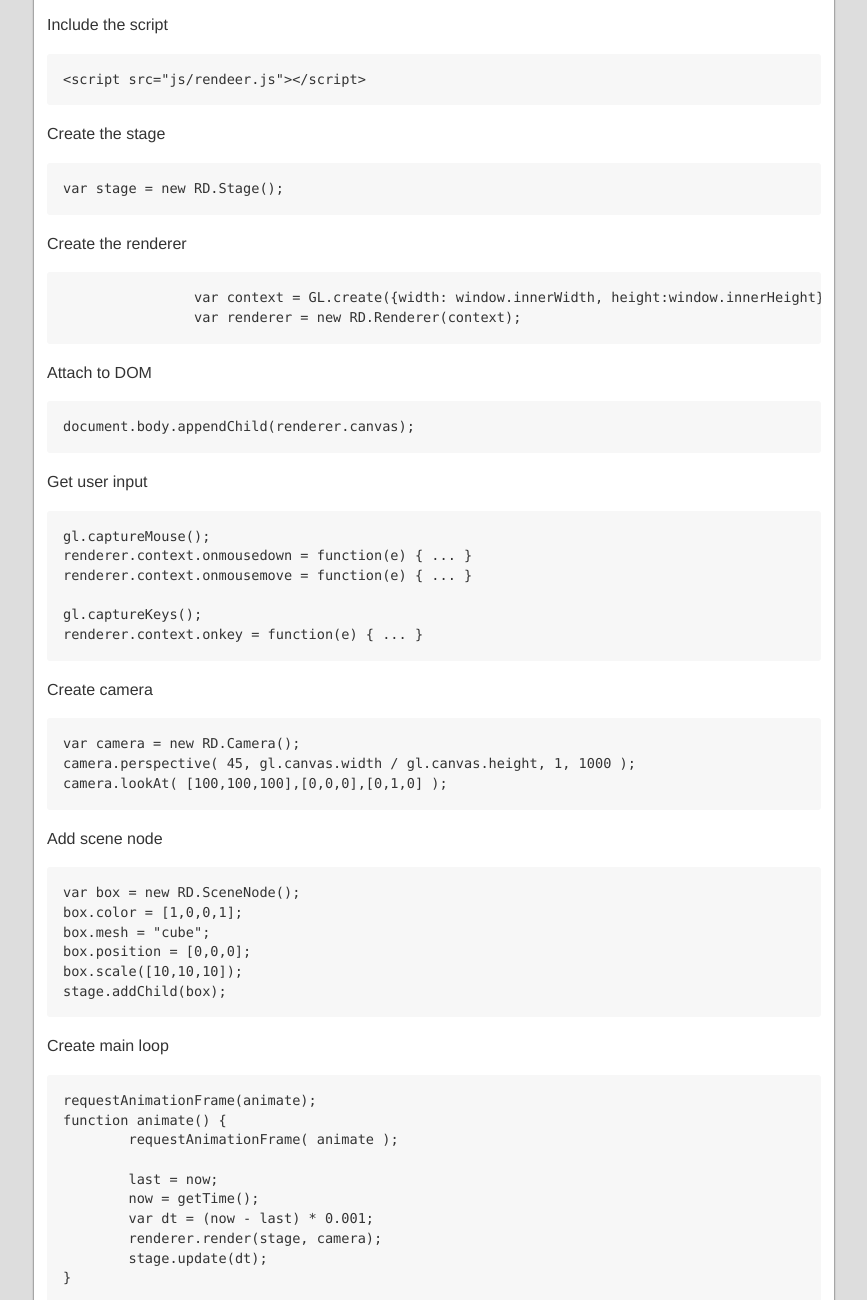
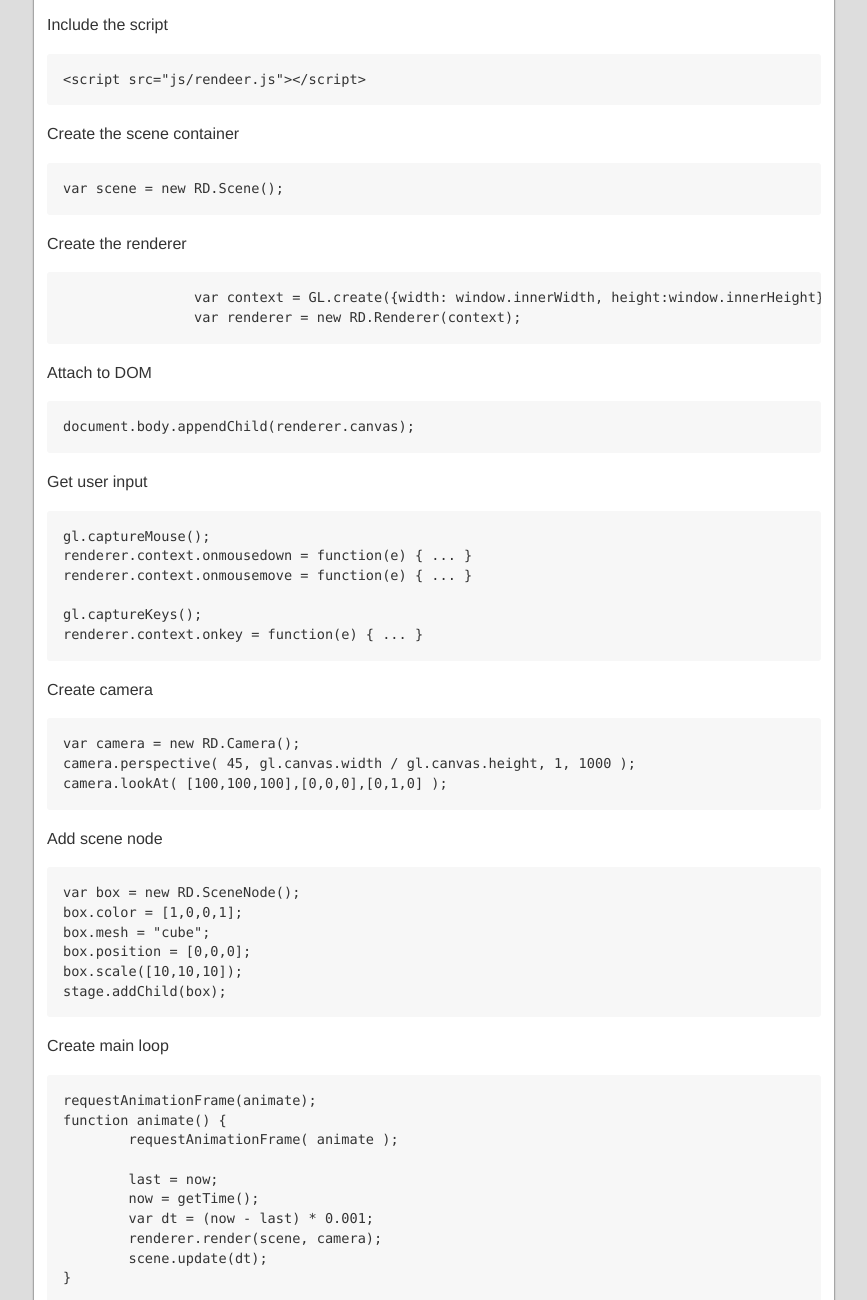
Before and after one commit to jagenjo/rendeer.js, a plain HTML site: page index.html in a window 1280 px wide. Shown: the part 500-1800 px from the top of the page, without its empty margins (206-1073 px from the left). Drawn offline with Linux system fonts and the light colour scheme.

Commit message:
replace stage for scene

```diff
--- a/index.html
+++ b/index.html
@@ -33,8 +33,8 @@
 			<p>Include the script</p>
 			<pre>&lt;script src="js/rendeer.js"&gt;&lt;/script&gt;</pre>
 
-			<p>Create the stage</p>
-			<pre>var stage = new RD.Stage();</pre>
+			<p>Create the scene container</p>
+			<pre>var scene = new RD.Scene();</pre>
 
 			<p>Create the renderer</p>
 			<pre>		var context = GL.create({width: window.innerWidth, height:window.innerHeight});
@@ -76,8 +76,8 @@ function animate() {
 	last = now;
 	now = getTime();
 	var dt = (now - last) * 0.001;
-	renderer.render(stage, camera);
-	stage.update(dt);
+	renderer.render(scene, camera);
+	scene.update(dt);
 }
 </pre>
 
```
Also changed, not shown: README.md.
